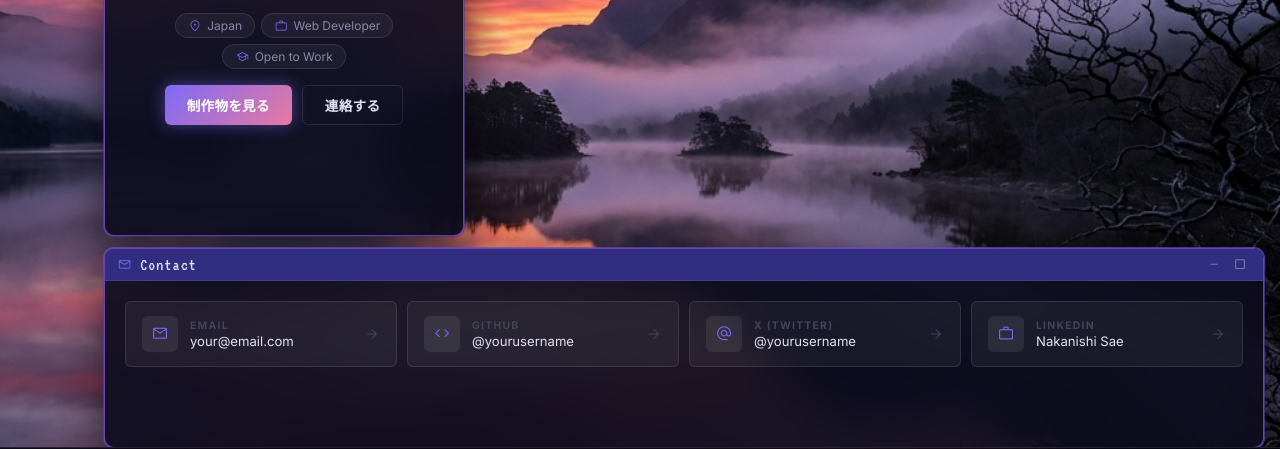
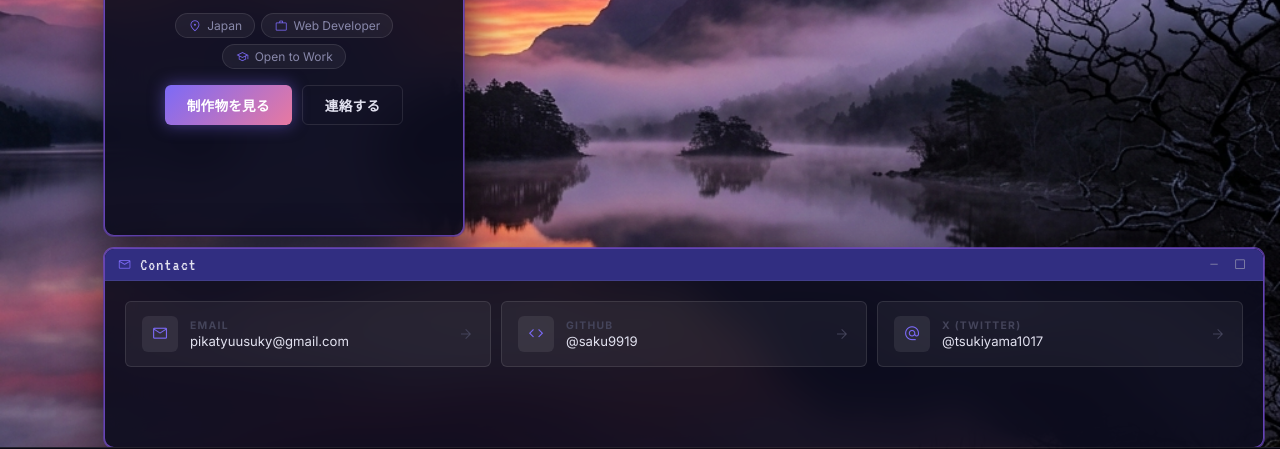
Before and after one commit to saku9919/roadmap-projects, a plain HTML site: page docs/index.html in a window 1280 px wide. Both pictures are taken after a click on the button "連絡する". Shown: the part 309-758 px from the top of the page. Drawn offline with nearby package versions, Linux system fonts and the light colour scheme.

Commit message:
連絡先修正

```diff
--- a/docs/index.html
+++ b/docs/index.html
@@ -202,35 +202,27 @@
       </div>
       <div class="window-body">
         <div class="contact__grid">
-          <a href="mailto:your@email.com" class="contact-card" id="contact-email">
+          <a href="mailto:pikatyuusuky@gmail.com" class="contact-card" id="contact-email">
             <div class="contact-card__icon"><span class="material-symbols-outlined">mail</span></div>
             <div class="contact-card__body">
               <span class="contact-card__label">Email</span>
-              <span class="contact-card__value">your@email.com</span>
+              <span class="contact-card__value">pikatyuusuky@gmail.com</span>
             </div>
             <span class="contact-card__arrow material-symbols-outlined">arrow_forward</span>
           </a>
-          <a href="https://github.com/yourusername" target="_blank" rel="noopener noreferrer" class="contact-card" id="contact-github">
+          <a href="https://github.com/saku9919" target="_blank" rel="noopener noreferrer" class="contact-card" id="contact-github">
             <div class="contact-card__icon"><span class="material-symbols-outlined">code</span></div>
             <div class="contact-card__body">
               <span class="contact-card__label">GitHub</span>
-              <span class="contact-card__value">@yourusername</span>
+              <span class="contact-card__value">@saku9919</span>
             </div>
             <span class="contact-card__arrow material-symbols-outlined">arrow_forward</span>
           </a>
-          <a href="https://twitter.com/yourusername" target="_blank" rel="noopener noreferrer" class="contact-card" id="contact-twitter">
+          <a href="https://twitter.com/tsukiyama1017" target="_blank" rel="noopener noreferrer" class="contact-card" id="contact-twitter">
             <div class="contact-card__icon"><span class="material-symbols-outlined">alternate_email</span></div>
             <div class="contact-card__body">
               <span class="contact-card__label">X (Twitter)</span>
-              <span class="contact-card__value">@yourusername</span>
-            </div>
-            <span class="contact-card__arrow material-symbols-outlined">arrow_forward</span>
-          </a>
-          <a href="https://linkedin.com/in/yourusername" target="_blank" rel="noopener noreferrer" class="contact-card" id="contact-linkedin">
-            <div class="contact-card__icon"><span class="material-symbols-outlined">work</span></div>
-            <div class="contact-card__body">
-              <span class="contact-card__label">LinkedIn</span>
-              <span class="contact-card__value">Nakanishi Sae</span>
+              <span class="contact-card__value">@tsukiyama1017</span>
             </div>
             <span class="contact-card__arrow material-symbols-outlined">arrow_forward</span>
           </a>
```
